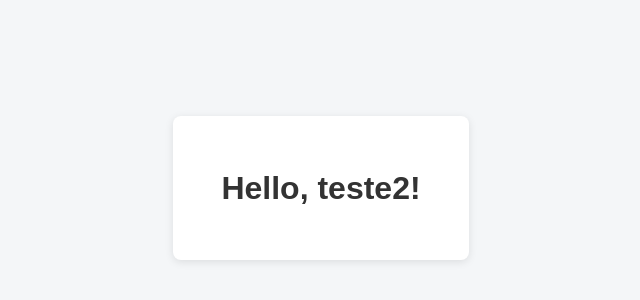
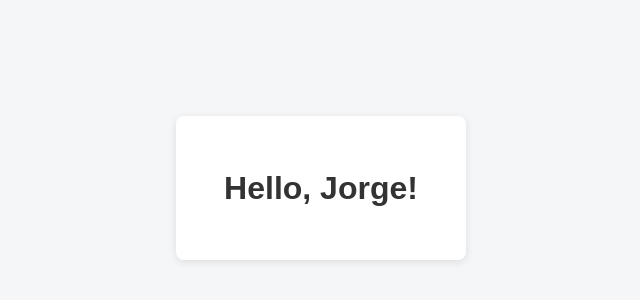
Before and after one commit to JorgeDouettes/pratica-devops, a plain HTML site: page index.html in a window 1280 px wide. Shown: the part 212-512 px from the top of the page, without its empty margins (319-959 px from the left). Drawn offline with Linux system fonts and the light colour scheme.

Commit message:
teste sast e dast

```diff
--- a/index.html
+++ b/index.html
@@ -59,7 +59,7 @@
     }
 
     // Uso: cria a instância e renderiza a saudação no <h1>.
-    const app = new HelloWorld("teste2", document.getElementById("greeting"));
+    const app = new HelloWorld("Jorge", document.getElementById("greeting"));
     app.render();
   </script>
 </body>
```
